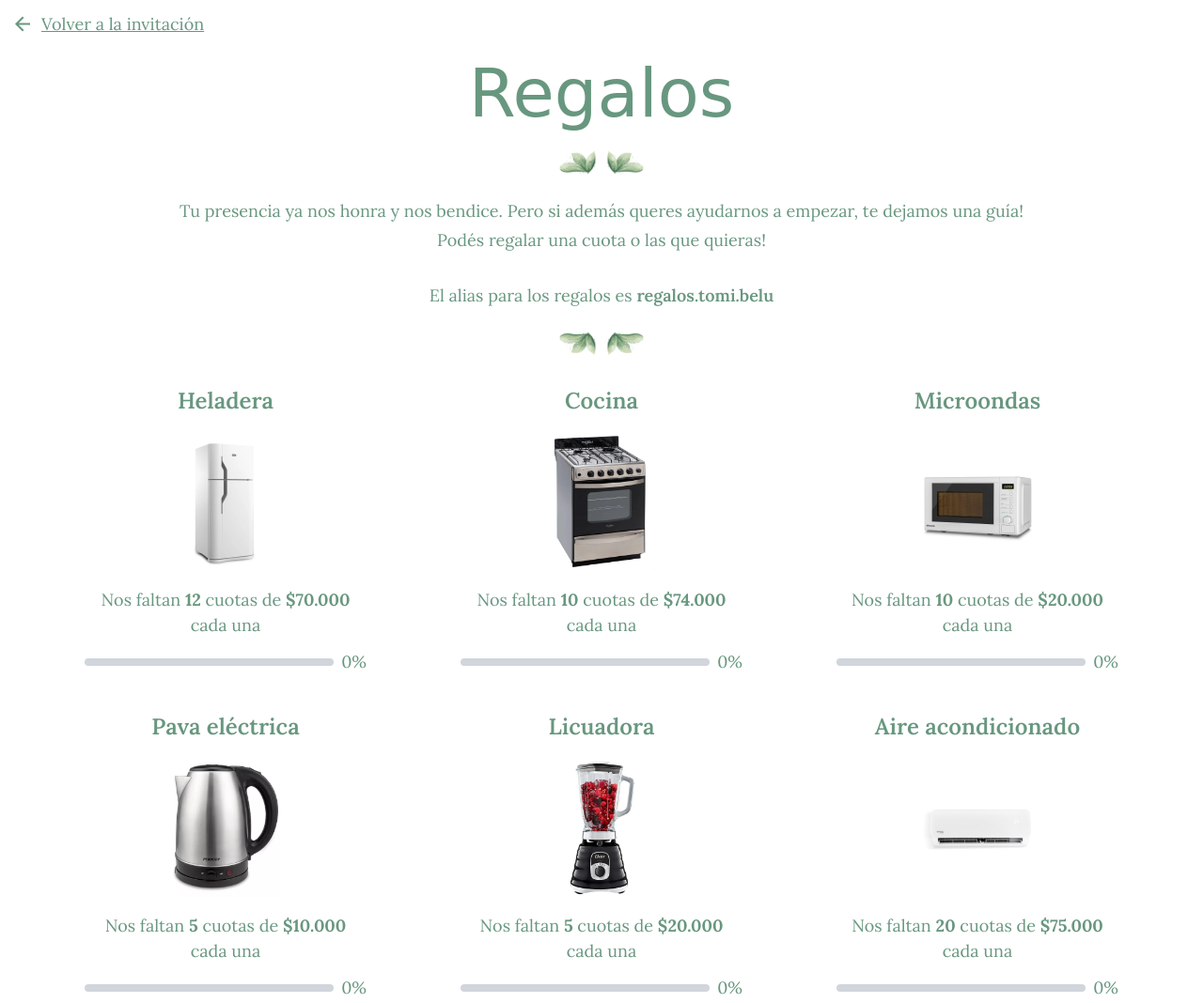
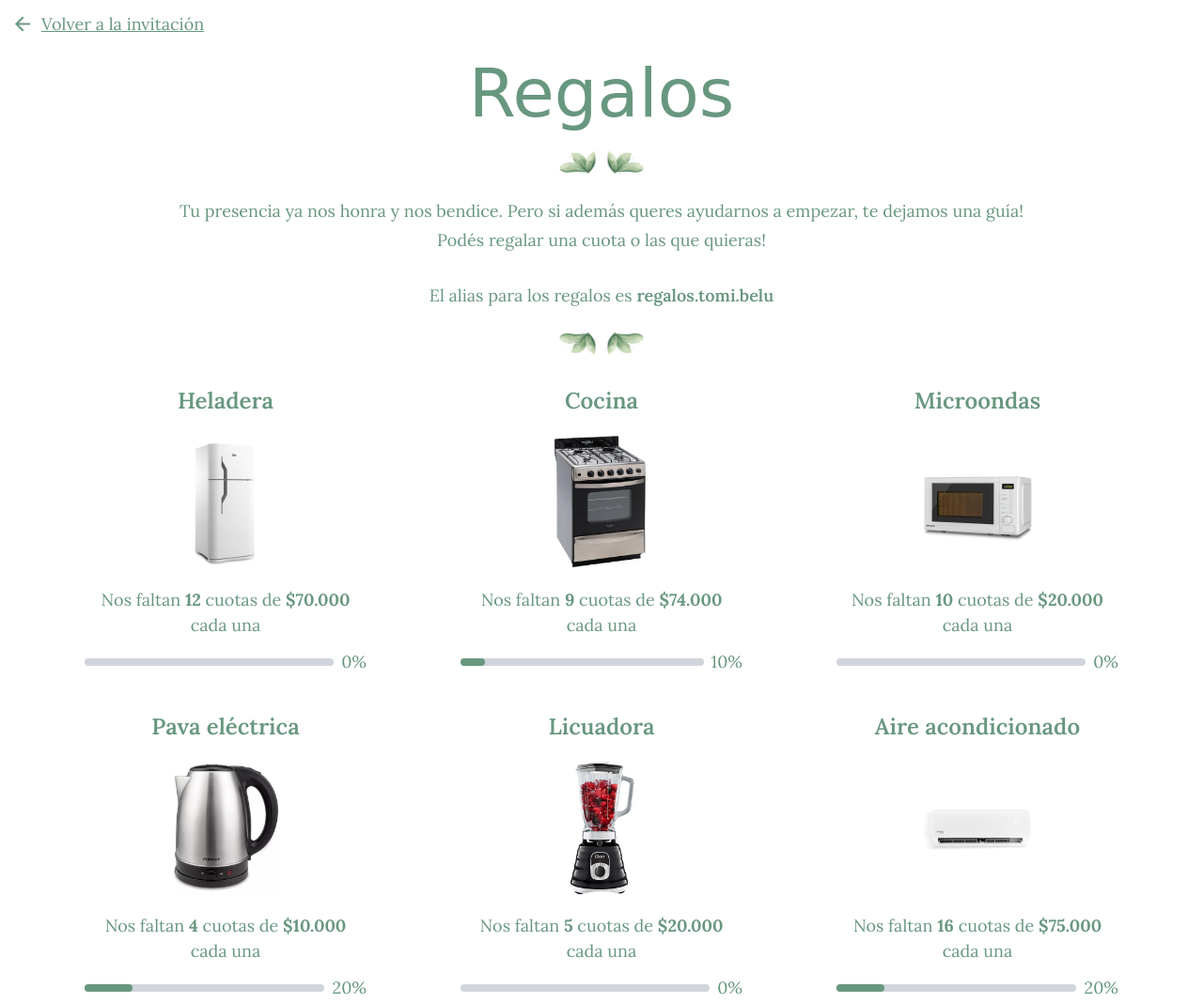
Before and after one commit to BarbaBlanca97/invitacion-belu-y-tomi, a website: page regalos.html in a window 1280 px wide. Shown: the top 1068 px of the page at 94% size. Drawn offline with Linux system fonts and the light colour scheme; a web font is replaced by a local one.

Commit message:
update installments.html

```diff
--- a/regalos.html
+++ b/regalos.html
@@ -55,7 +55,7 @@
                 picture: 'gift-pictures/cocina.webp',
                 installments: {
                     total: 10,
-                    paid: 0,
+                    paid: 1,
                     amount: '$74.000',
                 }
             },
@@ -73,7 +73,7 @@
                 picture: 'gift-pictures/pava.webp',
                 installments: {
                     total: 5,
-                    paid: 0,
+                    paid: 1,
                     amount: '$10.000',
                 }
             },
@@ -91,7 +91,7 @@
                 picture: 'gift-pictures/aire.jpg',
                 installments: {
                     total: 20,
-                    paid: 0,
+                    paid: 4,
                     amount: '$75.000',
                 }
             },
@@ -100,7 +100,7 @@
                 picture: 'gift-pictures/sillon.jpg',
                 installments: {
                     total: 10,
-                    paid: 0,
+                    paid: 8,
                     amount: '$63.000',
                 }
             },
@@ -118,7 +118,7 @@
                 picture: 'gift-pictures/tv.jpg',
                 installments: {
                     total: 12,
-                    paid: 0,
+                    paid: 3,
                     amount: '$58.000',
                 }
             },
```
